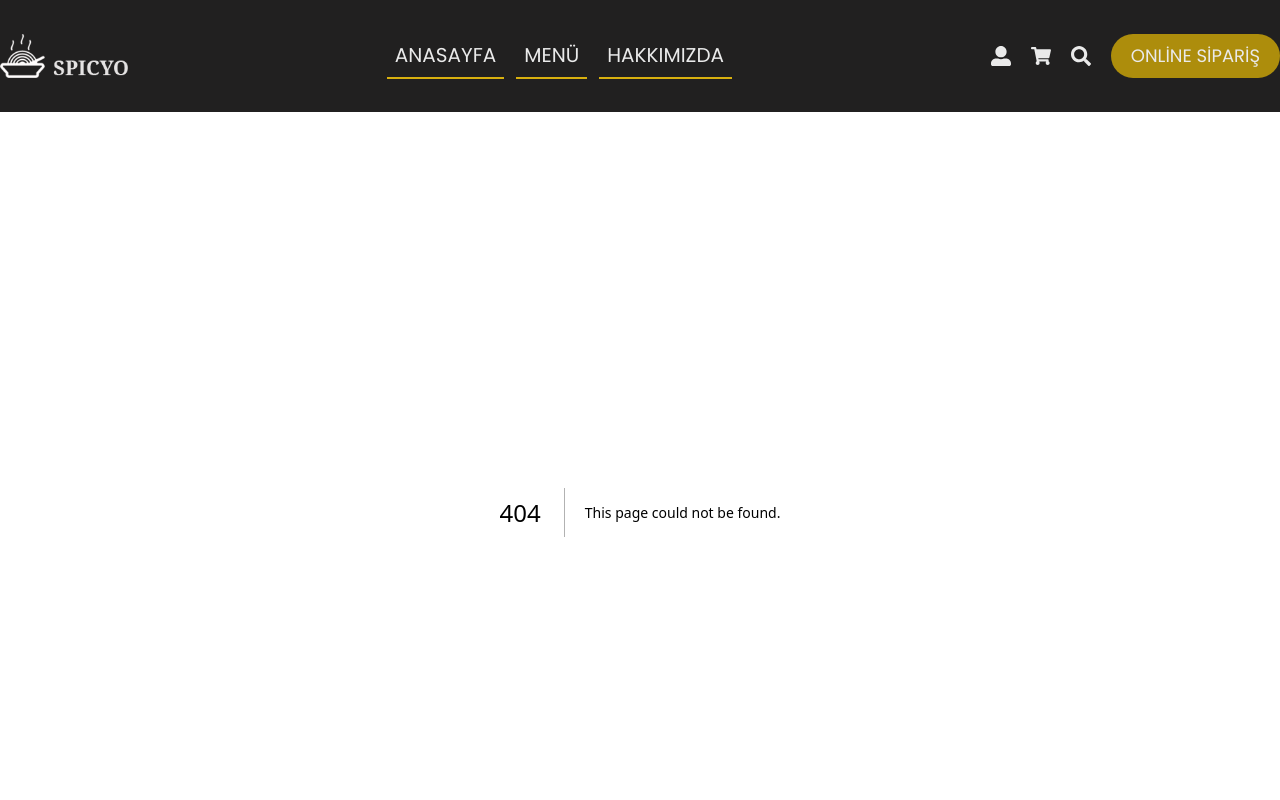
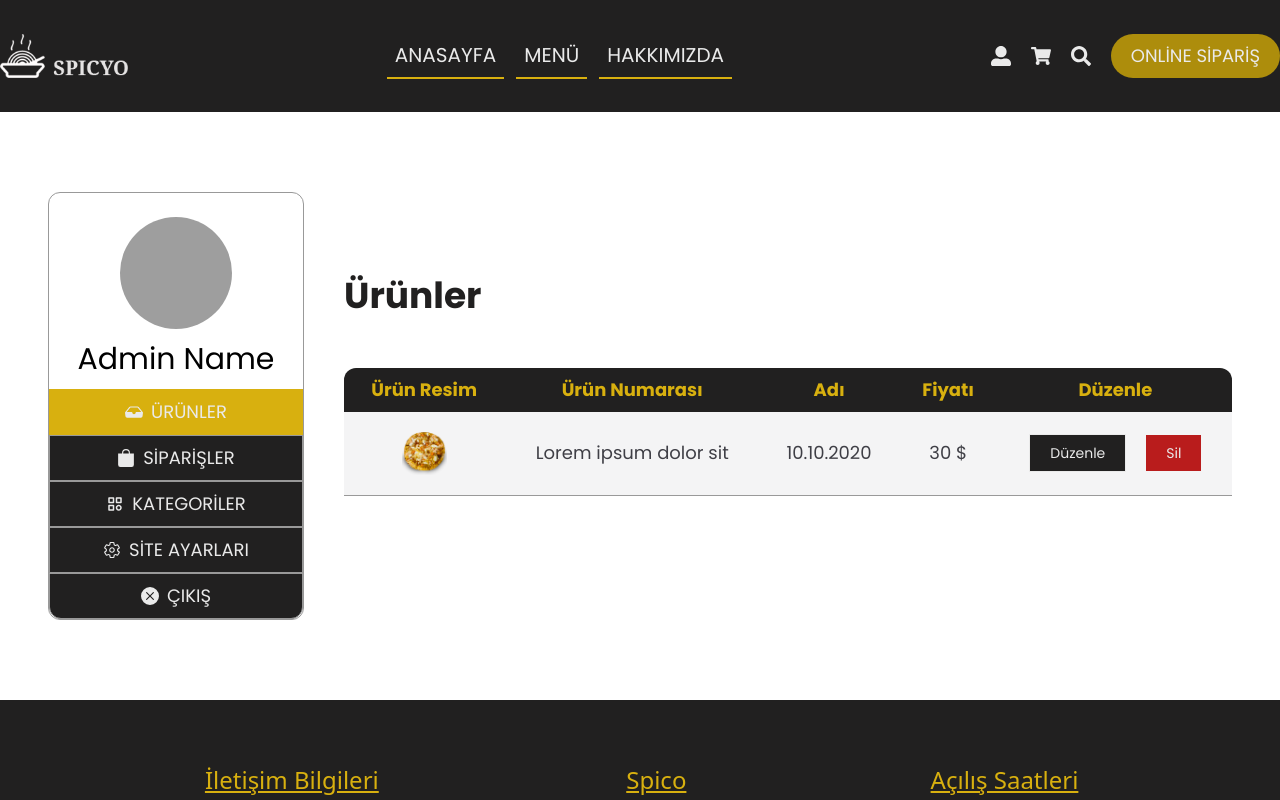
Before and after one commit to ulusoyomer/food-ordering, a Next.js app: page /admin/profile in a window 1280 px wide. Before the commit this address had no page. Shown: the top 800 px of the page. Built offline with nearby package versions, Linux system fonts and the light colour scheme; grey boxes are pictures that could not be loaded.

Commit message:
Admin Profile Pages Added

```diff
--- /dev/null
+++ b/components/sections/AdminCategoriesSection.jsx
@@ -0,0 +1,39 @@
+import React from 'react';
+
+const AdminCategoriesSection = () => {
+	return (
+		<div className="profile__items">
+			<h1 className="profile__content--title">Kategoriler</h1>
+			<div className="profile__items--content">
+				<form className="profile__items--form">
+					<label htmlFor="password">Kategori Adı</label>
+					<input
+						className="input"
+						type="text"
+						name="category"
+						id="category"
+						placeholder="Kategori Adı"
+					/>
+					<button type="submit" className="btn btn-primary">
+						Ekle
+					</button>
+				</form>
+				<h4>Kategoriler</h4>
+				<div className="profile__items--categories">
+					<div>Kategori Adı</div>
+					<div>
+						<button className="btn btn-red">Sil</button>
+					</div>
+				</div>
+				<div className="profile__items--categories">
+					<div>Kategori Adı</div>
+					<div>
+						<button className="btn btn-red">Sil</button>
+					</div>
+				</div>
+			</div>
+		</div>
+	);
+};
+
+export default AdminCategoriesSection;
--- /dev/null
+++ b/components/sections/AdminOrdersSection.jsx
@@ -0,0 +1,70 @@
+import React from 'react';
+import Image from 'next/image';
+
+const AdminOrdersSection = () => {
+	return (
+		<div className="profile__items">
+			<h1 className="profile__content--title">Siparişler</h1>
+			<div className="profile__items--content">
+				<table className="cart__table">
+					<thead>
+						<tr>
+							<th>Ürün</th>
+							<th>Müşteri</th>
+							<th>Fiyat</th>
+							<th>Ödeme</th>
+							<th>Durum</th>
+							<th>Düzenle</th>
+						</tr>
+					</thead>
+					<tbody>
+						<tr>
+							<td>
+								<div className="table__cell">
+									<div className="table__inner_title">Ürün</div>
+									<p className="table__info">Lorem ipsum dolor sit</p>
+								</div>
+							</td>
+							<td>
+								<div className="table__cell">
+									<div className="table__inner_title">Müşteri</div>
+									<p className="table__info">Lorem ipsum dolor sit</p>
+								</div>
+							</td>
+							<td>
+								<div className="table__cell">
+									<div className="table__inner_title">Fiyat</div>
+									<p className="table__info">30 $</p>
+								</div>
+							</td>
+							<td>
+								<div className="table__cell">
+									<div className="table__inner_title">Ödeme</div>
+									<p className="table__info">Nakit</p>
+								</div>
+							</td>
+							<td>
+								<div className="table__cell">
+									<div className="table__inner_title">Durumu</div>
+									<p className="table__info">Hazırlanıyor</p>
+								</div>
+							</td>
+							<td>
+								<div className="table__cell">
+									<div className="table__inner_title">Düzenle</div>
+									<p className="table__info">
+										<button className="btn btn-primary">
+											İlerlet
+										</button>
+									</p>
+								</div>
+							</td>
+						</tr>
+					</tbody>
+				</table>
+			</div>
+		</div>
+	);
+};
+
+export default AdminOrdersSection;
--- /dev/null
+++ b/components/sections/AdminProductsSection.jsx
@@ -0,0 +1,71 @@
+import React from 'react';
+import Image from 'next/image';
+
+const AdminProductsSection = () => {
+	return (
+		<div className="profile__items">
+			<h1 className="profile__content--title">Ürünler</h1>
+			<div className="profile__items--content">
+				<table className="cart__table">
+					<thead>
+						<tr>
+							<th>Ürün Resim</th>
+							<th>Ürün Numarası</th>
+							<th>Adı</th>
+							<th>Fiyatı</th>
+							<th>Düzenle</th>
+						</tr>
+					</thead>
+					<tbody>
+						<tr>
+							<td>
+								<div className="table__cell">
+									<div className="table__inner_title">Ü. Resim</div>
+									<p className="table__info">
+										<Image
+											src="/images/f1.png"
+											alt="ürün title"
+											width={45}
+											height={45}
+										/>
+									</p>
+								</div>
+							</td>
+							<td>
+								<div className="table__cell">
+									<div className="table__inner_title">Ü. No</div>
+									<p className="table__info">Lorem ipsum dolor sit</p>
+								</div>
+							</td>
+							<td>
+								<div className="table__cell">
+									<div className="table__inner_title">Adı</div>
+									<p className="table__info">10.10.2020</p>
+								</div>
+							</td>
+							<td>
+								<div className="table__cell">
+									<div className="table__inner_title">Fiyatı</div>
+									<p className="table__info">30 $</p>
+								</div>
+							</td>
+							<td>
+								<div className="table__cell">
+									<div className="table__inner_title">Düzenle</div>
+									<p className="table__info">
+										<button className="btn btn-primary">
+											Düzenle
+										</button>
+										<button className="btn btn-red">Sil</button>
+									</p>
+								</div>
+							</td>
+						</tr>
+					</tbody>
+				</table>
+			</div>
+		</div>
+	);
+};
+
+export default AdminProductsSection;
--- /dev/null
+++ b/components/sections/AdminSettingsSection.jsx
@@ -0,0 +1,72 @@
+import React from 'react';
+
+const AdminFooterSection = () => {
+	return (
+		<div className="profile__items">
+			<h1 className="profile__content--title">Ayarlar</h1>
+			<div className="profile__items--content">
+				<form className="profile__items--form">
+					<label htmlFor="location">Adres</label>
+					<input
+						className="input"
+						type="text"
+						name="location"
+						id="location"
+						placeholder="Adres"
+					/>
+
+					<label htmlFor="email">Email</label>
+					<input
+						className="input"
+						placeholder="Email"
+						type="email"
+						name="email"
+						id="email"
+					/>
+
+					<label htmlFor="tel">Telefon</label>
+					<input
+						placeholder="Telefon"
+						className="input"
+						type="tel"
+						name="tel"
+						id="tel"
+					/>
+					<label htmlFor="description">Açıklama</label>
+					<textarea
+						className="input"
+						name="description"
+						id="description"
+						cols="30"
+						rows="2"
+						placeholder="Açıklama"
+					></textarea>
+
+					<label htmlFor="openDays">Açık Günler</label>
+					<input
+						placeholder="Açık Günler"
+						className="input"
+						type="text"
+						name="openDays"
+						id="openDays"
+					/>
+
+					<label htmlFor="openDays">Açık Saatler</label>
+					<input
+						placeholder="Açık Saatler"
+						className="input"
+						type="text"
+						name="openHours"
+						id="openHours"
+					/>
+
+					<button type="submit" className="btn btn-primary w-full">
+						Güncelle
+					</button>
+				</form>
+			</div>
+		</div>
+	);
+};
+
+export default AdminFooterSection;
--- a/pages/profile/ProfileSection.jsx
+++ b/components/sections/ProfileSection.jsx
@@ -40,7 +40,7 @@ const ProfileSection = () => {
 					) : (
 						' '
 					)}
-					<label htmlFor="tel">Telefon</label>
+					<label htmlFor="tel">Email</label>
 					<input
 						className="input"
 						placeholder="Email"
--- /dev/null
+++ b/pages/admin/profile.jsx
@@ -0,0 +1,100 @@
+import Image from 'next/image';
+import React from 'react';
+
+import {
+	BsFillInboxFill,
+	BsFillBagFill,
+	BsFillXCircleFill,
+} from 'react-icons/bs';
+import { BiCategory } from 'react-icons/bi';
+
+import { IoSettingsOutline } from 'react-icons/io5';
+
+import AdminProductsSection from '../../components/sections/AdminProductsSection';
+import AdminOrdersSection from '../../components/sections/AdminOrdersSection';
+import AdminCategoriesSection from '../../components/sections/AdminCategoriesSection';
+import AdminSettingsSection from '../../components/sections/AdminSettingsSection';
+
+const AdminProfilePage = () => {
+	const [content, setContent] = React.useState('products');
+
+	const logout = () => {};
+
+	return (
+		<div className="profile">
+			<div className="profile__menu">
+				<div className="profile__image">
+					<Image
+						src={'/images/about-img.jpg'}
+						width={100}
+						height={100}
+						alt="profile"
+						priority
+					/>
+				</div>
+				<p className="text-center text-bold text-3xl font-poppins my-3">
+					Admin Name
+				</p>
+				<button
+					onClick={(e) => setContent('products')}
+					className={
+						content === 'products'
+							? 'profile__button btn btn-primary btn-active'
+							: 'profile__button btn btn-primary '
+					}
+				>
+					<BsFillInboxFill />
+					Ürünler
+				</button>
+				<button
+					onClick={(e) => setContent('orders')}
+					className={
+						content === 'orders'
+							? 'profile__button btn btn-primary btn-active'
+							: 'profile__button btn btn-primary '
+					}
+				>
+					<BsFillBagFill />
+					Siparişler
+				</button>
+				<button
+					onClick={(e) => setContent('categories')}
+					className={
+						content === 'categories'
+							? 'profile__button btn btn-primary btn-active'
+							: 'profile__button btn btn-primary '
+					}
+				>
+					<BiCategory />
+					Kategoriler
+				</button>
+				<button
+					onClick={(e) => setContent('settings')}
+					className={
+						content === 'settings'
+							? 'profile__button btn btn-primary btn-active'
+							: 'profile__button btn btn-primary '
+					}
+				>
+					<IoSettingsOutline />
+					Site Ayarları
+				</button>
+				<button
+					onClick={logout}
+					className="profile__button btn btn-primary"
+				>
+					<BsFillXCircleFill />
+					Çıkış
+				</button>
+			</div>
+			<div className="profile__content">
+				{content === 'products' && <AdminProductsSection />}
+				{content === 'orders' && <AdminOrdersSection />}
+				{content === 'categories' && <AdminCategoriesSection />}
+				{content === 'settings' && <AdminSettingsSection />}
+			</div>
+		</div>
+	);
+};
+
+export default AdminProfilePage;
--- a/pages/profile/index.jsx
+++ b/pages/profile/index.jsx
@@ -7,10 +7,10 @@ import {
 	BsFillBagFill,
 	BsFillXCircleFill,
 } from 'react-icons/bs';
-import PasswordSection from './PasswordSection';
+import PasswordSection from '../../components/sections/PasswordSection';
 
-import ProfileSection from './ProfileSection';
-import OrdersSection from './OrdersSection';
+import ProfileSection from '../../components/sections/ProfileSection';
+import OrdersSection from '../../components/sections/OrdersSection';
 
 const ProfilePage = () => {
 	const [content, setContent] = React.useState('profile');
--- a/styles/globals.css
+++ b/styles/globals.css
@@ -66,6 +66,9 @@
 .btn.btn-secondary {
 	@apply bg-dark_secondary hover:bg-dark2_secondary;
 }
+.btn.btn-red {
+	@apply bg-red-700 hover:bg-red-600;
+}
 .btn.btn--full-rounded {
 	@apply rounded-full;
 }
@@ -74,6 +77,10 @@
 }
 .btn.btn--bigger {
 	@apply text-2xl;
+}
+
+.table__cell .btn {
+	@apply text-sm capitalize;
 }
 
 /* Buttons End */
@@ -589,9 +596,21 @@ tbody tr td:last-child .table__inner_title {
 }
 
 .profile__content {
-	@apply max-w-2xl;
+	@apply flex-1 max-sm:mt-8;
+}
+
+.profile__items--content {
+	@apply max-h-[20rem] overflow-auto;
 }
 
 .profile__items--form {
 	@apply flex flex-wrap flex-row gap-x-5 items-center justify-center;
 }
+.profile__items h4 {
+	@apply text-zinc-700 text-2xl font-poppins font-bold mt-5;
+}
+.profile__items--categories {
+	@apply mt-3 flex flex-wrap flex-row gap-x-5 items-center justify-between;
+}
+
+/* end profile */
```
Also changed, not shown: components/sections/OrdersSection.jsx (renamed from pages/profile/OrdersSection.jsx), components/sections/PasswordSection.jsx (renamed from pages/profile/PasswordSection.jsx).
